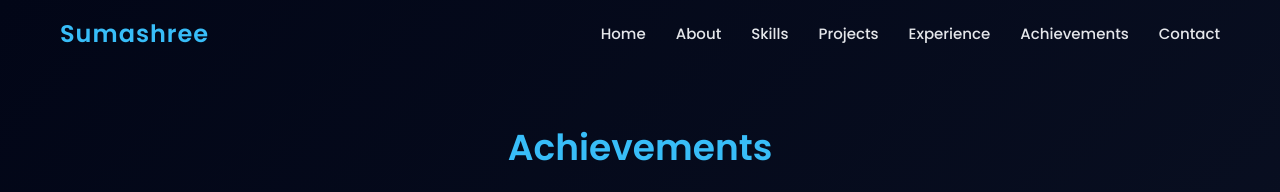
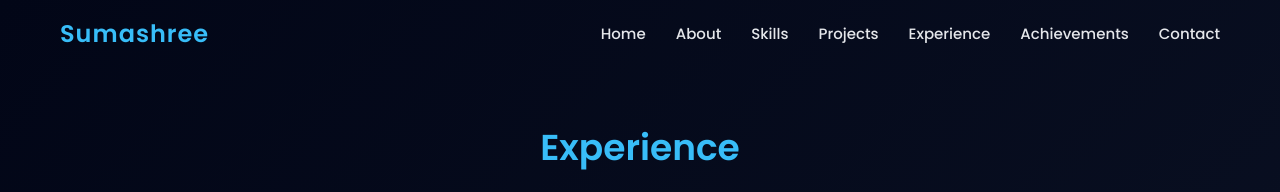
Before and after one commit to sumashreesuresh-byte/SCT_WD_1, a plain HTML site: page experience.html in a window 1280 px wide. Shown: the top 192 px of the page. Drawn offline with Linux system fonts and the light colour scheme.

Commit message:
Change title and heading from 'Achievements' to 'Experience'

```diff
--- a/experience.html
+++ b/experience.html
@@ -2,7 +2,7 @@
 <html lang="en">
 <head>
     <meta charset="UTF-8">
-    <title>Achievements | Sumashree</title>
+    <title>Experience | Sumashree</title>
     <link rel="stylesheet" href="style.css">
 </head>
 <body>
@@ -24,7 +24,7 @@
 
 <section class="section">
     <div>
-        <h2>Achievements</h2>
+        <h2>Experience</h2>
         <p>
             A curated list of my Achievements,
             showcasing my technical skills and learning journey.
```
